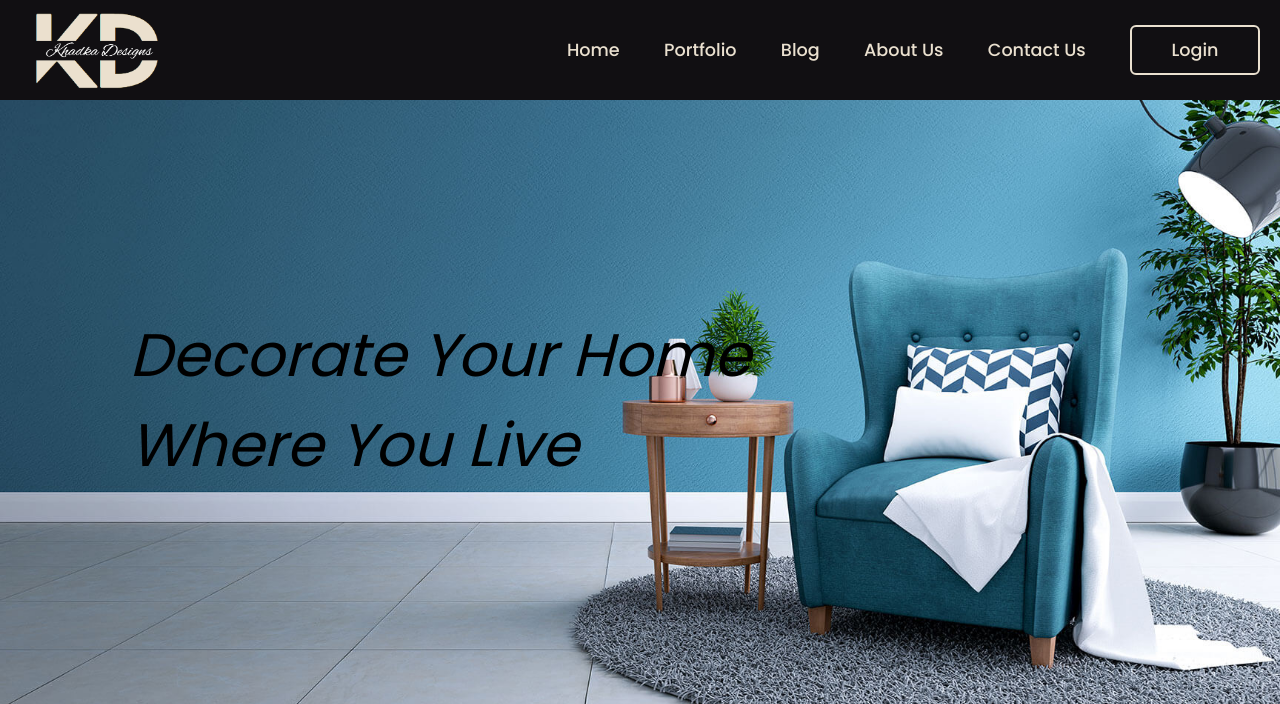
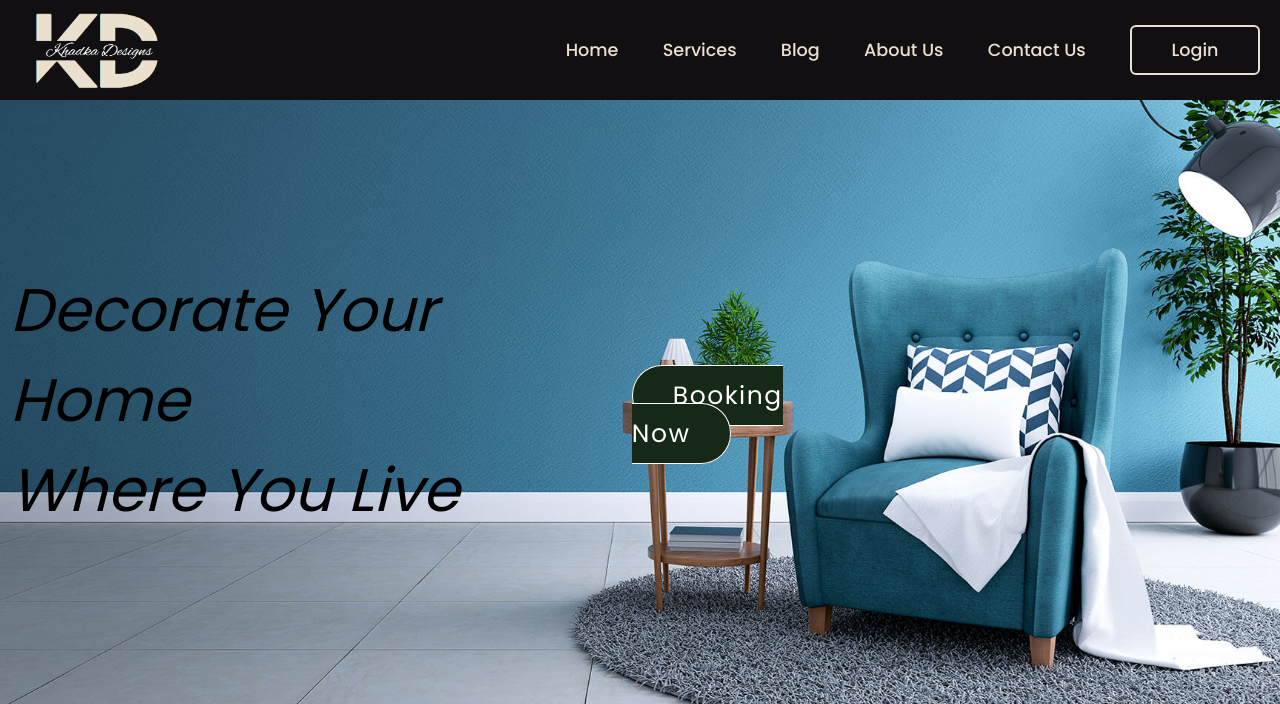
Before and after one commit to KhadkaSushant/Project-I, a PHP site: page / in a window 1280 px wide. Shown: the top 704 px of the page. Run offline with PHP 8.4, Linux system fonts and the light colour scheme.

Commit message:
New modified

```diff
--- a/css/style.css
+++ b/css/style.css
@@ -261,6 +261,25 @@
     font-weight: 400;
 }
 
+.button {
+    margin-top: 30px;
+}
+
+.button a {
+    background-color: #162816;
+    padding: 12px 40px;
+    border-radius: 30px;
+    text-decoration: none;
+    border: 1px solid;
+    color: #fff;
+    font-size: 25px;
+    letter-spacing: 1.5px;
+}
+
+.button a:hover {
+    background-color: #61a5c5;
+    color: #fff;
+}
 
 
 
--- a/css/style1.css
+++ b/css/style1.css
@@ -1,3 +1,4 @@
+/*<<<<<<<<--------About Us-------->>>>>>>>>*/
 @import url('https://fonts.googleapis.com/css2?family=Poppins:wght@400&display=swap');
 * {
     margin: 0px;
--- a/index.html
+++ b/index.html
@@ -11,7 +11,7 @@
         <img src="images/logo.png" width="150" height="100"/>
         <nav class="navigation">
                 <a href="index.html">Home</a>
-                <a href="portfolio.html">Portfolio</a>
+                <a href="service.html">Services</a>
                 <a href="Blog.html">Blog</a>
                 <a href="About.html">About Us</a>
                 <a href="Contact.html">Contact Us</a>
@@ -20,6 +20,9 @@
     </header>
 
        <h2 id="myHeader">Decorate Your Home <br>Where You Live</h2>
+       <div class="button">
+        <a href="service.html">Booking Now</a>
+    </div>
         <div class="wrapper">
             <span class="icon-close">
                 <ion-icon name="close-outline"></ion-icon>
@@ -81,7 +84,7 @@
 
 
       <script src="js/script.js"></script>
-     <script type="module" src="https://unpkg.com/ionicons@7.1.0/dist/ionicons/ionicons.esm.js"></script>
-     <script nomodule src="https://unpkg.com/ionicons@7.1.0/dist/ionicons/ionicons.js"></script>
+      <script type="module" src="https://unpkg.com/ionicons@7.1.0/dist/ionicons/ionicons.esm.js"></script>
+      <script nomodule src="https://unpkg.com/ionicons@7.1.0/dist/ionicons/ionicons.js"></script>
 </body>
 </html>
--- a/portfolio.html
+++ b/service.html
@@ -12,7 +12,7 @@
         <img src="images/logo.png" width="150" height="100"/>
         <nav class="navigation">
                 <a href="index.html">Home</a>
-                <a href="portfolio.html">Portfolio</a>
+                <a href="service.html">Services</a>
                 <a href="Blog.html">Blog</a>
                 <a href="About.html">About Us</a>
                 <a href="Contact.html">Contact Us</a>
```
Also changed, not shown: About.html (+6 -6 lines), Blog.html (+5 -5 lines), Contact.html (+5 -5 lines).
